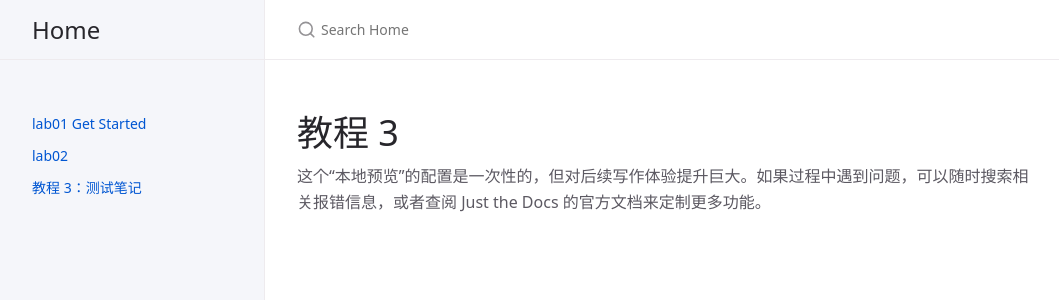
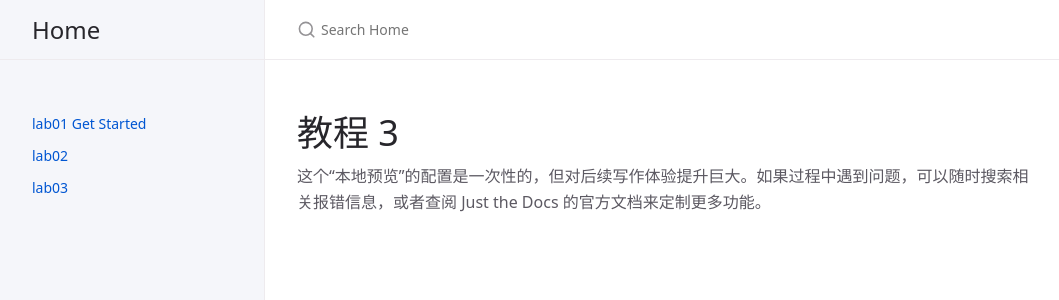
Before and after one commit to ptsch1979/gee, a Jekyll site: the page built from lab03.md, in a window 1280 px wide. Shown: the top 300 px of the page, without its empty margins (107-1166 px from the left). Built offline with Jekyll 4.4.1, drawn with Linux system fonts in a browser that asks for light colours; cached includes are drawn as plain includes.

Commit message:
Update lab03.md

```diff
--- a/lab03.md
+++ b/lab03.md
@@ -1,6 +1,6 @@
 ---
 layout: default
-title: "教程 3：测试笔记"
+title: "lab03"
 nav_order: 3
 ---
 
```
